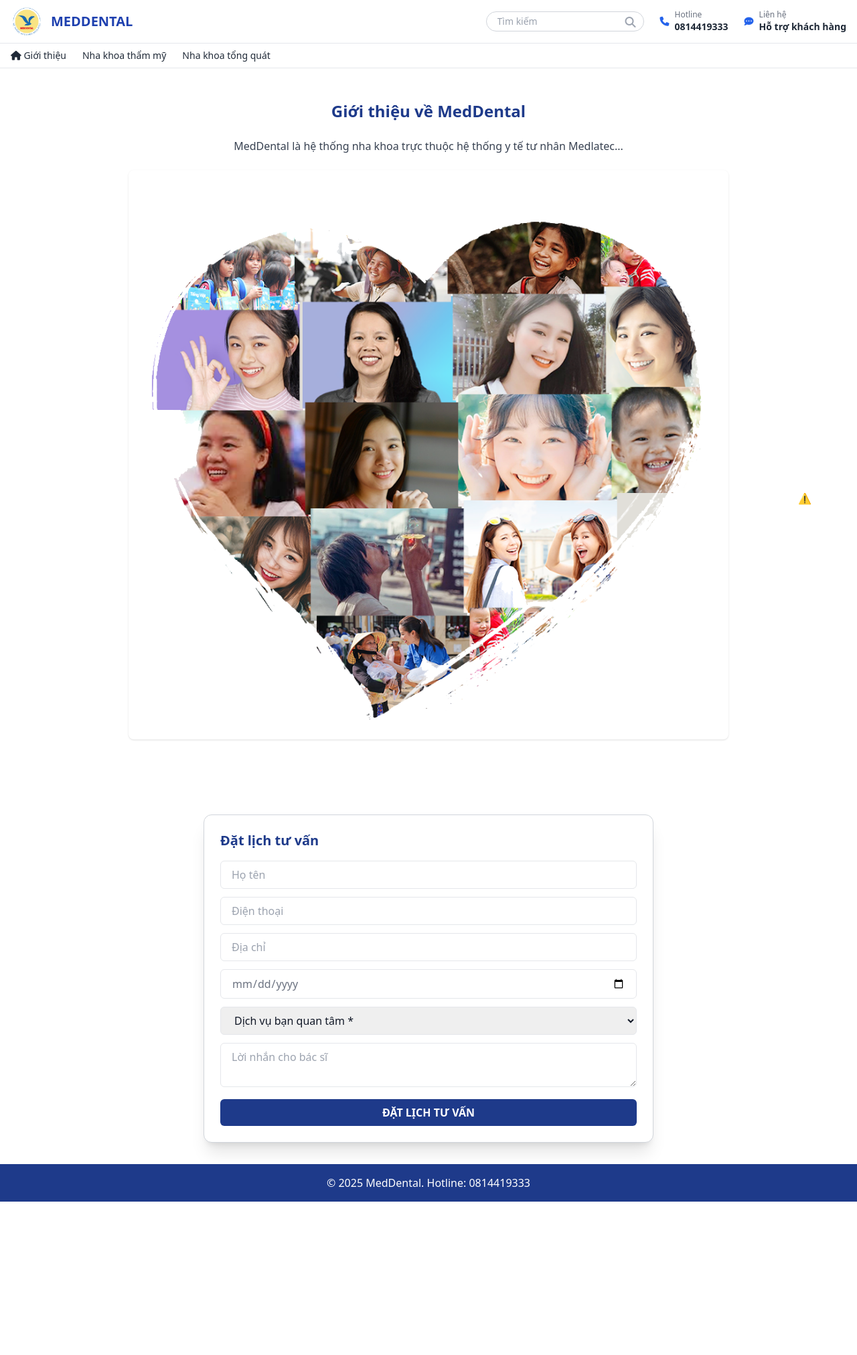
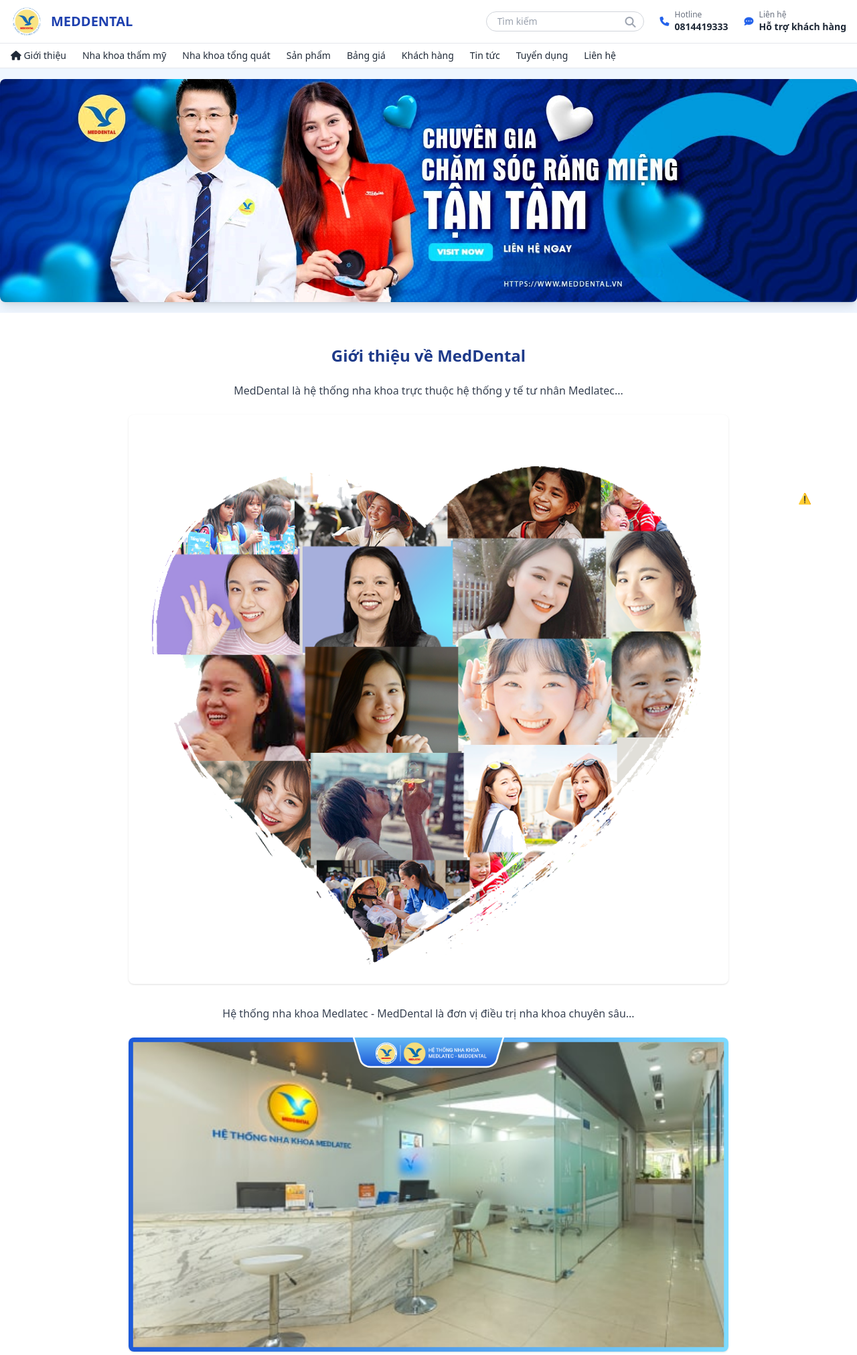
Before and after one commit to khanhteo1989/meddental-chatbot, a Flask app: page / in a window 1280 px wide. Shown: the top 2023 px of the page at 67% size. Before the commit the page ends 1794 px from the top, so only its background shows below. Run offline with Flask 3, Linux system fonts and the light colour scheme; some libraries are stand-ins or nearby versions.

Commit message:
Update index.html

```diff
--- a/templates/index.html
+++ b/templates/index.html
@@ -5,16 +5,17 @@
   <meta name="viewport" content="width=device-width, initial-scale=1.0"/>
   <title>MedDental | Nha khoa hiện đại</title>
   <script src="https://cdn.tailwindcss.com"></script>
+  <link rel="stylesheet" href="{{ url_for('static', filename='css/style.css') }}">
   <script src="https://kit.fontawesome.com/a076d05399.js" crossorigin="anonymous"></script>
   <script src="https://unpkg.com/@lottiefiles/lottie-player@latest/dist/lottie-player.js"></script>
 </head>
 <body class="bg-white text-gray-900">
 
-  <!-- HEADER -->
+  <!-- HEADER FULL -->
   <header class="bg-white border-b border-gray-200 shadow-sm">
     <div class="max-w-7xl mx-auto flex items-center justify-between px-4 py-2">
       <div class="flex items-center gap-3">
-        <img src="static/logo.png" alt="MedDental Logo" class="h-12 w-auto">
+        <img src="meddental-chatbot/static/logo.png" alt="MedDental Logo" class="h-12 w-auto">
         <span class="text-xl font-bold text-blue-800">MEDDENTAL</span>
       </div>
       <div class="flex items-center gap-6">
@@ -43,16 +44,31 @@
         <a href="index.html" class="hover:text-blue-700 font-medium"><i class="fas fa-home"></i> Giới thiệu</a>
         <a href="rang-su.html" class="hover:text-blue-700">Nha khoa thẩm mỹ</a>
         <a href="nho-rang.html" class="hover:text-blue-700">Nha khoa tổng quát</a>
+        <a href="#" class="hover:text-blue-700">Sản phẩm</a>
+        <a href="#" class="hover:text-blue-700">Bảng giá</a>
+        <a href="#" class="hover:text-blue-700">Khách hàng</a>
+        <a href="#" class="hover:text-blue-700">Tin tức</a>
+        <a href="#" class="hover:text-blue-700">Tuyển dụng</a>
+        <a href="#" class="hover:text-blue-700">Liên hệ</a>
       </div>
     </nav>
   </header>
+
+  <!-- Banner -->
+  <section class="bg-blue-50 py-4">
+    <div class="text-center">
+      <img src="{{ url_for('static', filename='banner.jpg') }}" alt="Banner MedDental" class="mx-auto rounded-lg shadow-lg max-w-full" />
+    </div>
+  </section>
 
  <!-- Giới thiệu -->
 <section id="gioithieu" class="py-12 px-4 bg-white text-gray-700">
   <div class="max-w-4xl mx-auto text-center">
     <h2 class="text-2xl font-bold text-blue-900 mb-6">Giới thiệu về MedDental</h2>
     <p class="mb-6">MedDental là hệ thống nha khoa trực thuộc hệ thống y tế tư nhân Medlatec...</p>
-      <img src="static/intro.png" alt="Giới thiệu MedDental" class="mx-auto mb-8 rounded-lg shadow max-w-full"/>
+    <img src="{{ url_for('static', filename='intro.png') }}" alt="Giới thiệu MedDental" class="mx-auto mb-8 rounded-lg shadow max-w-full"/>
+    <p class="mb-6">Hệ thống nha khoa Medlatec - MedDental là đơn vị điều trị nha khoa chuyên sâu...</p>
+    <img src="{{ url_for('static', filename='gioi-thieu1.png') }}" alt="Cơ sở vật chất MedDental" class="mx-auto mb-8 rounded-lg shadow max-w-full"/>
   </div>
 </section>
 
@@ -80,7 +96,7 @@
   &copy; 2025 MedDental. Hotline: 0814419333
 </footer>
 
-  <!-- CHATBOX -->
+<!-- CHATBOX GÓC PHẢI -->
 <div id="chatbox" class="fixed bottom-6 right-6 w-96 max-w-full bg-white shadow-xl border border-gray-300 rounded-xl z-50 hidden flex-col">
   <div class="bg-blue-900 text-white px-4 py-3 flex justify-between items-center rounded-t-xl">
     <span class="font-semibold">Bác sĩ AI - MedDental</span>
@@ -102,12 +118,13 @@
   loop autoplay onclick="toggleChat()">
 </lottie-player>
 
-  <!-- SCRIPT CHAT -->
 <script>
   function toggleChat() {
     const chatbox = document.getElementById("chatbox");
     chatbox.classList.toggle("hidden");
   }
+
+  const BACKEND_URL = "https://meddental-backend.railway.internal"; // Thay domain backend thật
 
   async function sendMessage() {
     const input = document.getElementById("chat-input");
@@ -129,22 +146,18 @@
     chatContent.scrollTop = chatContent.scrollHeight;
 
     try {
-        const res = await fetch("https://meddental-backend.up.railway.app/chat", {
-
+      const res = await fetch(BACKEND_URL, {
         method: "POST",
         headers: { "Content-Type": "application/json" },
         body: JSON.stringify({ message })
       });
 
       const data = await res.json();
-        resDiv.textContent = data.reply || "❌ GPT không phản hồi.";
+      resDiv.textContent = data.reply || "❌ Không có phản hồi từ máy chủ.";
     } catch (e) {
-        resDiv.textContent = "⚠️ Không thể kết nối máy chủ.";
+      resDiv.textContent = "⚠️ Lỗi kết nối với chatbot.";
     }
 
     chatContent.scrollTop = chatContent.scrollHeight;
   }
 </script>
-
-</body>
-</html>
```
Lines whose indentation alone changed are shown as unchanged.
